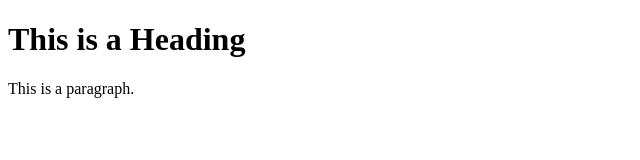
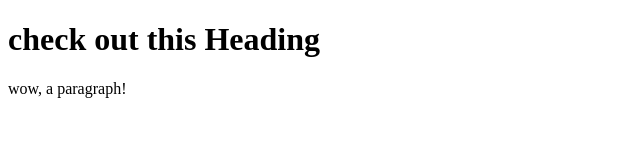
Before and after one commit to Hangur/caesar, a plain HTML site: page index.html in a window 1280 px wide. Shown: the whole page, without its empty margins (0-640 px from the left). Drawn offline with Linux system fonts and the light colour scheme.

Commit message:
Fixed styling and content

```diff
--- a/index.html
+++ b/index.html
@@ -1,12 +1,10 @@
 <!DOCTYPE html>
 <html>
-<head>
-<title>Page Title</title>
-</head>
-<body>
-
-<h1>This is a Heading</h1>
-<p>This is a paragraph.</p>
-
-</body>
+	<head>
+		<title>Et tu, Brute?</title>
+	</head>
+	<body>
+		<h1>check out this Heading</h1>
+		<p>wow, a paragraph!</p>
+	</body>
 </html>
```
